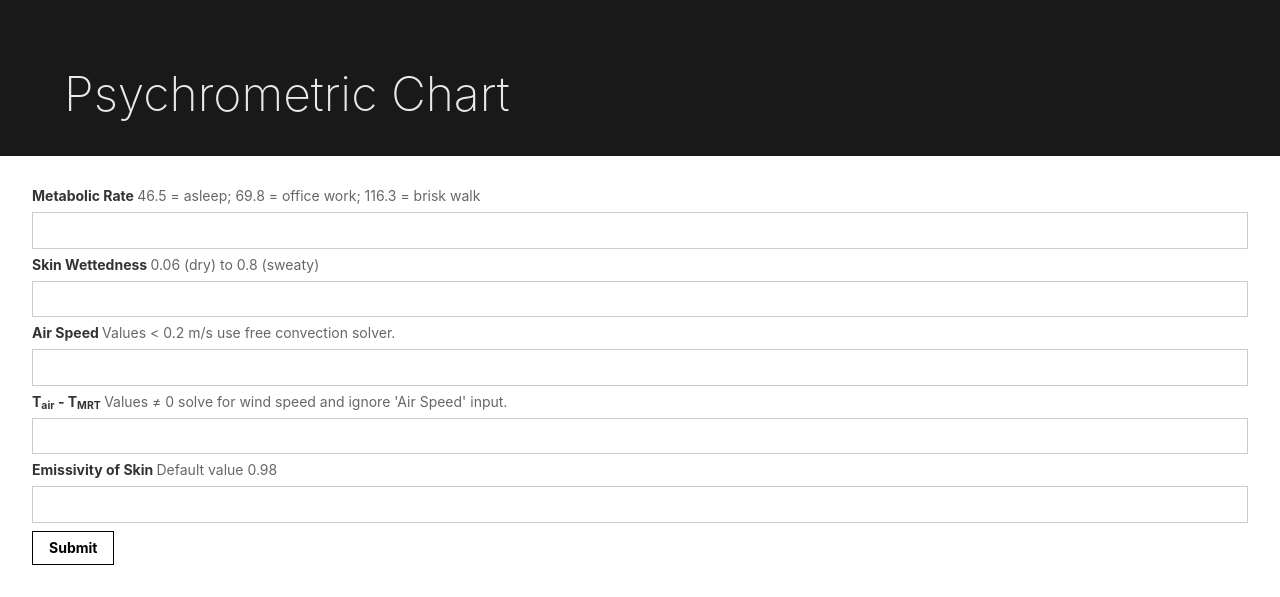
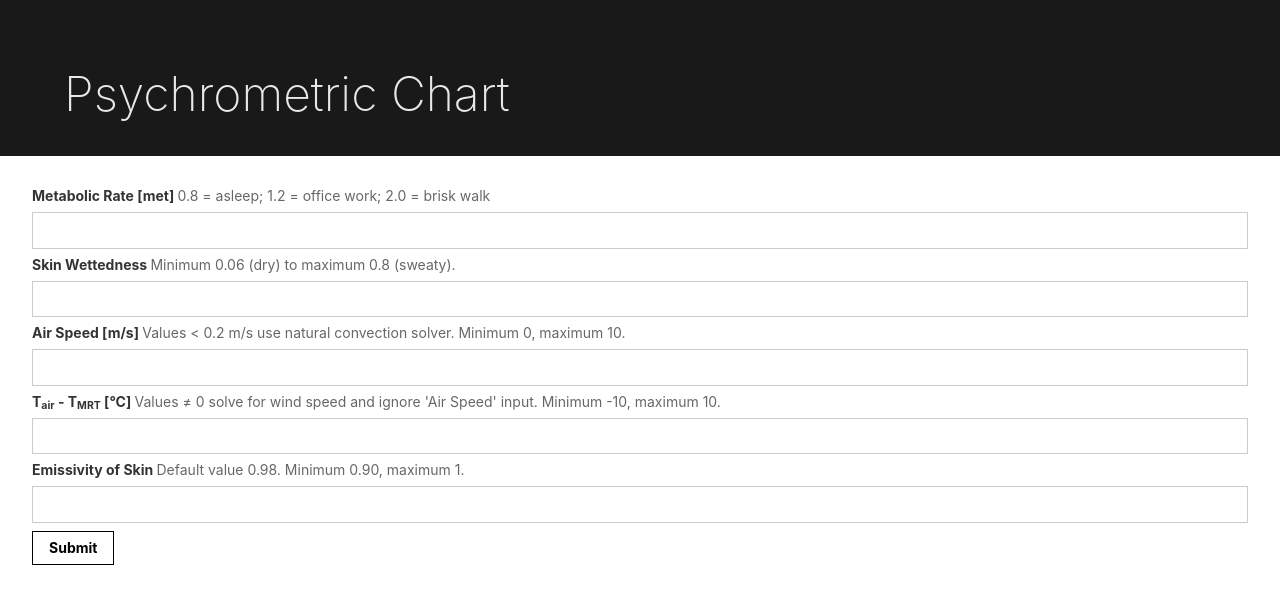
Before and after one commit to buds-lab/psychrometric-chart-makeover, a Flask app: template app/templates/graphs.html in a window 1280 px wide. Shown: the top 597 px of the page. Run offline with Flask 3, Linux system fonts and the light colour scheme; the template is opened without the code that fills it, so the values that code supplies are empty; some libraries are stand-ins or nearby versions.

Commit message:
unit update

```diff
--- a/app/application.py
+++ b/app/application.py
@@ -26,7 +26,7 @@ application = Flask(__name__)
 @application.route('/')
 def graphs():
 	matplotlib.use('agg') #Matplotlib needs to be in this format for web compatibility
-	form_values ={"MR": 69.8, "w": 0.06, "v": 0.1, "dep": 0, "E": 0.98}
+	form_values ={"MR": 1.2, "w": 0.06, "v": 0.1, "dep": 0, "E": 0.98}
 	graph1_url, T_MRT_forced_psy = plot_psychro();
 	#graph1_url, x1 = build_graph()
 	return render_template('graphs.html', graph1=graph1_url, form_values = form_values)
--- a/app/templates/graphs.html
+++ b/app/templates/graphs.html
@@ -41,19 +41,19 @@
 <div>
 <form method="POST" class="pa4 black-80">
 
-	<label for="name" class="f6 b db mb2">Metabolic Rate <span class="normal black-60">46.5 = asleep; 69.8 = office work; 116.3 = brisk walk</span></label>
+	<label for="name" class="f6 b db mb2">Metabolic Rate [met] <span class="normal black-60">0.8 = asleep; 1.2 = office work; 2.0 = brisk walk</span></label>
     <input class="input-reset ba b--black-20 pa2 mb2 db w-100" type="number" min="0" step="any" name="mr" value="{{form_values.MR}}" required="required">
 
-	<label for="name" class="f6 b db mb2">Skin Wettedness <span class="normal black-60">0.06 (dry) to 0.8 (sweaty)</span></label>
+	<label for="name" class="f6 b db mb2">Skin Wettedness <span class="normal black-60">Minimum 0.06 (dry) to maximum 0.8 (sweaty).</span></label>
     <input class="input-reset ba b--black-20 pa2 mb2 db w-100" type="number" min="0.06" max="0.8" step="any" name="w" value="{{form_values.w}}" required="required">
 
-	<label for="name" class="f6 b db mb2">Air Speed <span class="normal black-60">Values < 0.2 m/s use free convection solver.</span></label>
+	<label for="name" class="f6 b db mb2">Air Speed [m/s] <span class="normal black-60">Values < 0.2 m/s use natural convection solver. Minimum 0, maximum 10. </span></label>
     <input class="input-reset ba b--black-20 pa2 mb2 db w-100" type="number" min="0" max="10" step="any" name="v" value="{{form_values.v}}" required="required">
 
-	<label for="name" class="f6 b db mb2">T<sub>air</sub> - T<sub>MRT</sub> <span class="normal black-60">Values <span>&#8800;</span> 0 solve for wind speed and ignore 'Air Speed' input.</span></label>
+	<label for="name" class="f6 b db mb2">T<sub>air</sub> - T<sub>MRT</sub> [<span>&#176;</span>C] <span class="normal black-60">Values <span>&#8800;</span> 0 solve for wind speed and ignore 'Air Speed' input. Minimum -10, maximum 10.</span></label>
     <input class="input-reset ba b--black-20 pa2 mb2 db w-100" type="number" min="-10" max="10" step="any" name="dep" value="{{form_values.dep}}" required="required">
 
-    <label for="name" class="f6 b db mb2">Emissivity of Skin <span class="normal black-60">Default value 0.98</span></label>
+    <label for="name" class="f6 b db mb2">Emissivity of Skin <span class="normal black-60">Default value 0.98. Minimum 0.90, maximum 1. </span></label>
     <input class="input-reset ba b--black-20 pa2 mb2 db w-100" type="number" min="0.9" max="1" step="any" name="E" value="{{form_values.E}}" required="required">
 
     <input class="b ph3 pv2 input-reset ba b--black bg-transparent grow pointer f6" type="submit" value="Submit">
```
Also changed, not shown: app/calculate_chart.py (+7 -5 lines).
